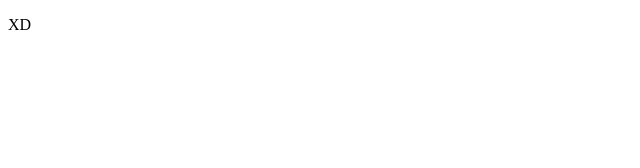
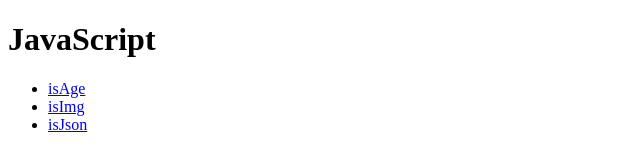
Before and after one commit to data0504/JavaScript, a plain HTML site: page index.html in a window 1280 px wide. Shown: the whole page, without its empty margins (0-640 px from the left). Drawn offline with Linux system fonts and the light colour scheme.

Commit message:
update html

```diff
--- a/index.html
+++ b/index.html
@@ -4,8 +4,11 @@
   <title>目錄</title>
 </head>
 <body>
-
-  <p>XD</p>
-
+    <h1>JavaScript</h1>
+    <ul>
+        <li><a href="https://www.fooish.com/" target="_blank">isAge</a></li>
+        <li><a href="https://www.fooish.com/" target="_blank">isImg</a></li>
+        <li><a href="https://www.fooish.com/" target="_blank">isJson</a></li>
+    </ul>
 </body>
 </html>
```
